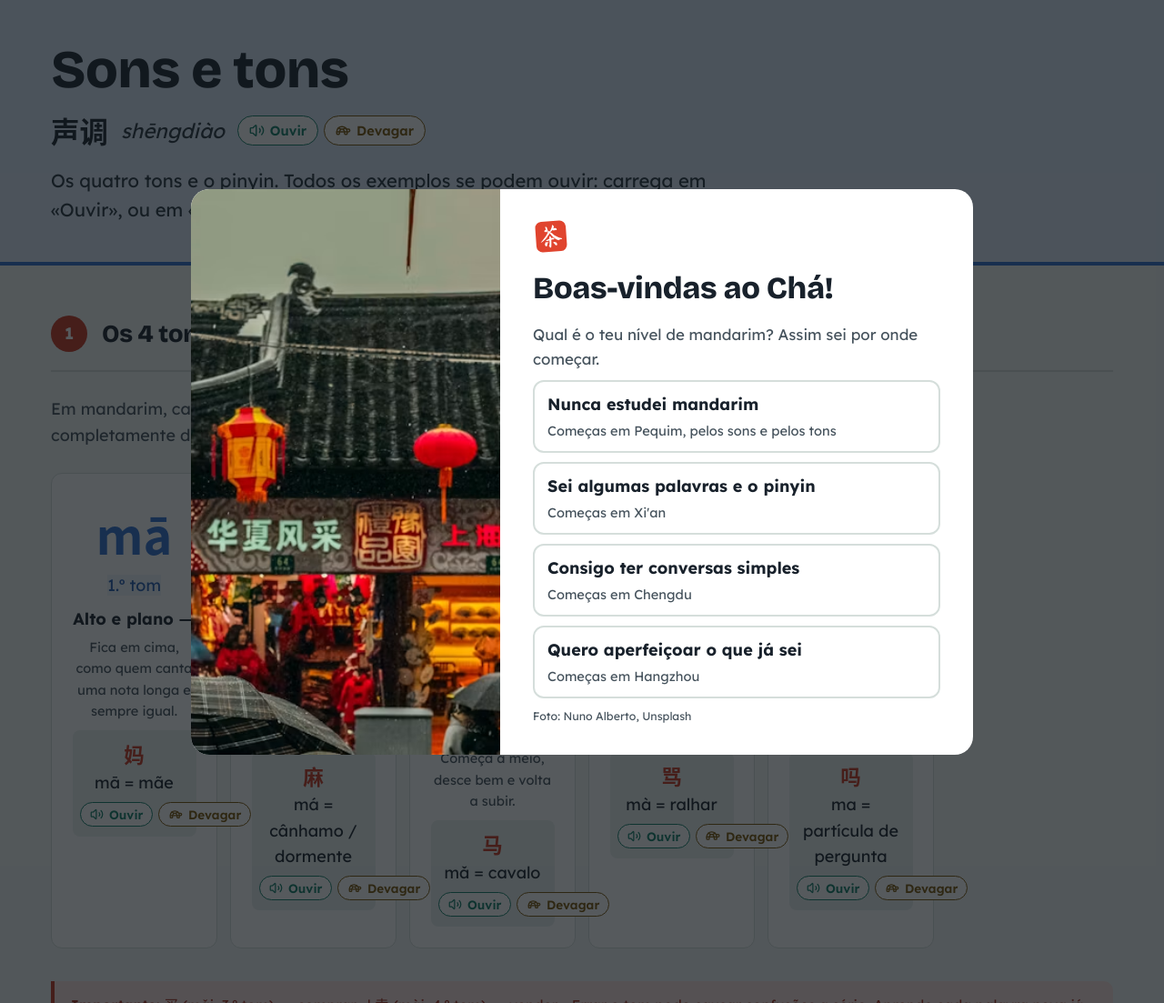
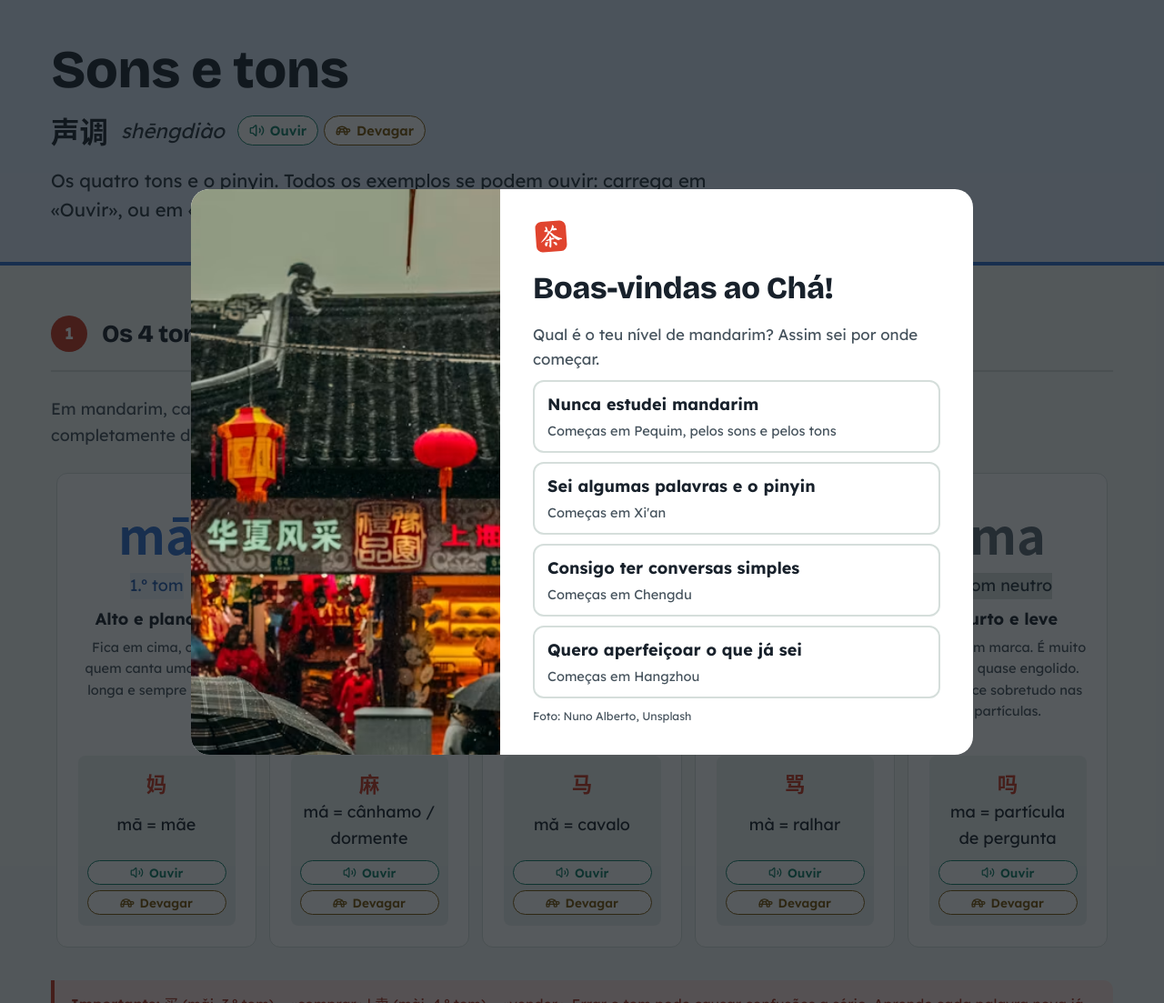
Before and after one commit to SCCPScar/MandarinCourse, a PHP site: page /sons.php in a window 1280 px wide. Shown: the part 65-1168 px from the top of the page at 91% size. Run offline with PHP 8.4, Linux system fonts and the light colour scheme.

Commit message:
Arruma os cartões dos tons na página Sons
Os botões Ouvir e Devagar saíam da caixa do exemplo. Agora ficam um por baixo
do outro dentro da caixa, as caixas têm todas a mesma altura e, em ecrãs mais
estreitos, a última linha de cartões fica centrada.

Co-Authored-By: Claude Opus 5.5 <noreply@anthropic.com>
Claude-Session: https://claude.ai/code/session_01527Jri6dhBVLGBbTPk8Mhm

```diff
--- a/mandarin_project/css/components.css
+++ b/mandarin_project/css/components.css
@@ -538,3 +538,23 @@ body.dark .lib-grid > .lib-card:first-child::before { color: #0F1519; }
    As margens de cima e de baixo entre irmãos não se somam: fica a maior. */
 .table-wrap, .card-grid, .num-grid { margin-top: 1.5rem; margin-bottom: 2.25rem; }
 .example-list { margin-top: 1rem; }
+
+/* ═══ CARTÕES DOS TONS (página Sons) ═══
+   Aqui eu corrijo os botões Ouvir/Devagar que saíam da caixa do exemplo:
+   - auto-fit faz os 5 cartões ocuparem a largura toda (antes sobravam colunas vazias);
+   - cada cartão é uma coluna e o exemplo vai sempre para o fundo, por isso ficam todos alinhados;
+   - os dois botões ficam um por baixo do outro, com a largura da caixa, e nunca saem dela. */
+.tones-grid { grid-template-columns: repeat(auto-fit, minmax(190px, 1fr)); }
+.tone-card { display: flex; flex-direction: column; align-items: center; }
+.tone-card .example { margin-top: auto; width: 100%; padding: 12px 10px; }
+.tone-card p { margin-bottom: 14px; }
+.tone-card .ouvir-na-tabela { margin-top: 10px; }
+.tone-card .ouvir-na-tabela .ouvir-par { display: flex; flex-direction: column; gap: 6px; }
+.tone-card .ouvir-btn { justify-content: center; width: 100%; }
+/* Com flex e justify-content: center, quando os cartões não cabem numa só linha
+   a linha de baixo fica centrada (por exemplo 4 + 1 ou 3 + 2), em vez de encostada à esquerda. */
+.tones-grid { display: flex; flex-wrap: wrap; justify-content: center; gap: 14px; }
+.tone-card { flex: 0 1 220px; }
+/* O significado ocupa sempre 2 linhas de altura, para as caixas cinzentas ficarem todas iguais */
+.tone-card .example > div:not(.zh):not(.ouvir-na-tabela) { min-height: 3.2em; display: flex; align-items: center; justify-content: center; }
+@media (max-width: 600px) { .tone-card { flex-basis: 100%; } }
```
